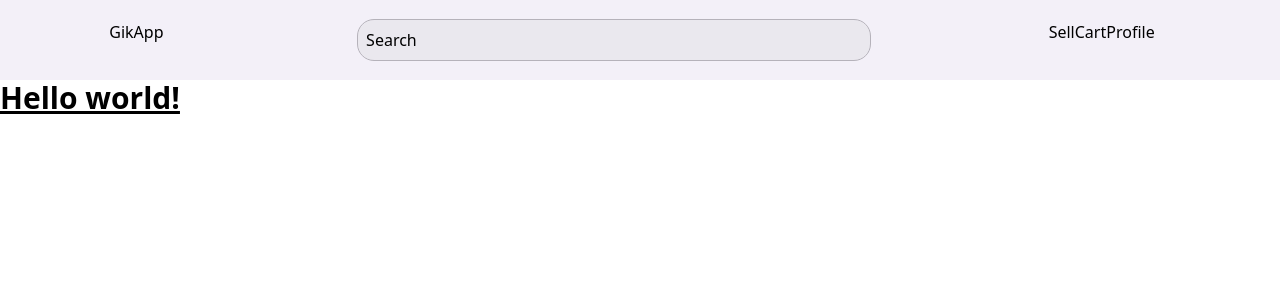
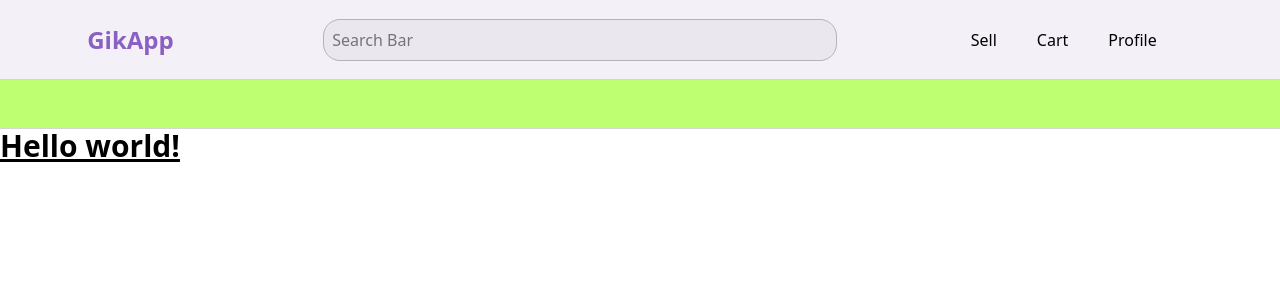
Before and after one commit to gikombaapp/gikapp-prototype, a React (Vite) app: page / in a window 1280 px wide. Shown: the top 300 px of the page. Built offline with nearby package versions, Linux system fonts and the light colour scheme.

Commit message:
modify navbar appearance

```diff
--- a/src/components/Navbar.jsx
+++ b/src/components/Navbar.jsx
@@ -2,23 +2,27 @@ import React from "react";
 
 function Navbar() {
   return (
-    <nav className="flex flex-row bg-[#F3F0F8] px-3 py-5 w-full">
-      <div className="flex flex-row bg-[#F3F0F8] w-full justify-around">
-        <span>GikApp</span>
-        <div className="w-[40vw] h-fit py-2 pl-2 rounded-2xl outline outline-[#b5b2ba] bg-[#eae8ee]"> Search{/* Search bar */}</div>
+    <nav className="flex flex-col bg-[#F3F0F8] w-full">
+      <div className="flex flex-row bg-[#F3F0F8]  px-3 py-5 w-full justify-around items-center">
+        <span className="text-2xl text-[#8B60C3] font-bold">GikApp</span>
+        <input type="text" className="w-[40vw] h-fit py-2 pl-2 rounded-2xl outline outline-[#b5b2ba] bg-[#eae8ee]" placeholder="Search Bar"/>
         <ul className="flex relative right-4">
-          <li className="inline">
+          <li className="inline pr-5">
             <a href="">Sell</a>
           </li>
-          <li className="inline">
+          <li className="inline px-5">
             <a href="">Cart</a>
           </li>
-          <li className="inline">
+          <li className="inline px-5">
             <a href="">Profile</a>
           </li>
         </ul>
       </div>
-      <div></div>
+      <div className="flex flex-row outline bg-[#BEFF72] outline-[#d5d4d9] w-full h-12 justify-around items-center">
+        <ul>
+            <li></li>
+        </ul>
+      </div>
     </nav>
   );
 }
--- a/src/pages/Home.jsx
+++ b/src/pages/Home.jsx
@@ -2,9 +2,7 @@ import React from "react";
 
 function Home() {
   return (
-    <body>
-      <h1 class="text-3xl font-bold underline">Hello world!</h1>
-    </body>
+      <h1 className="text-3xl font-bold underline">Hello world!</h1>
   );
 }
 
```
